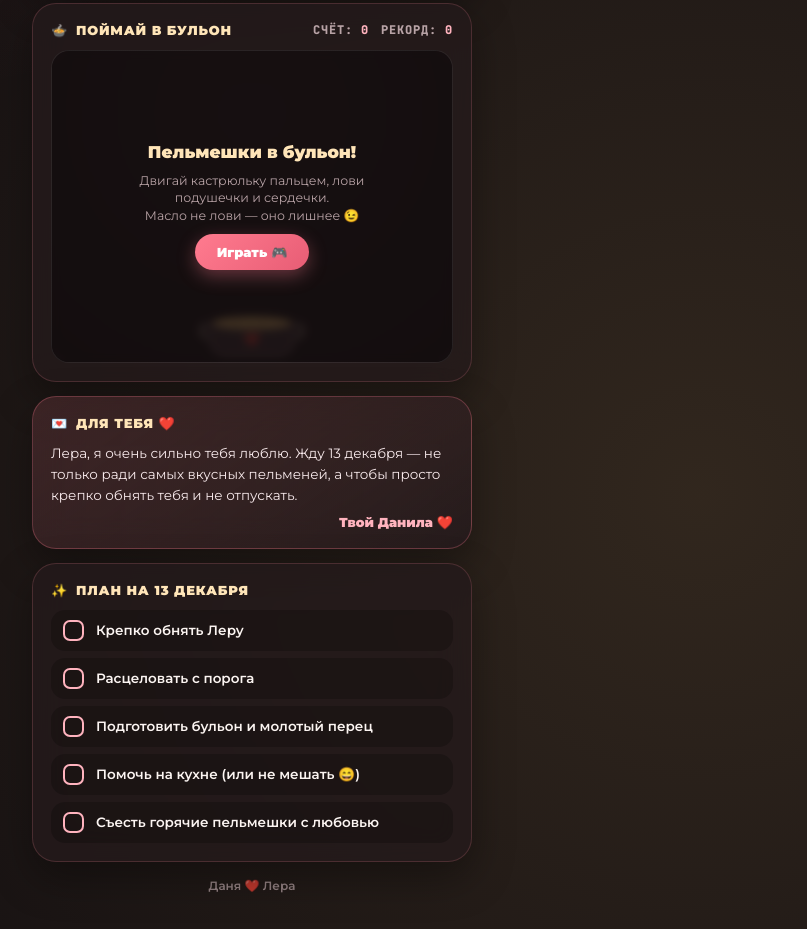
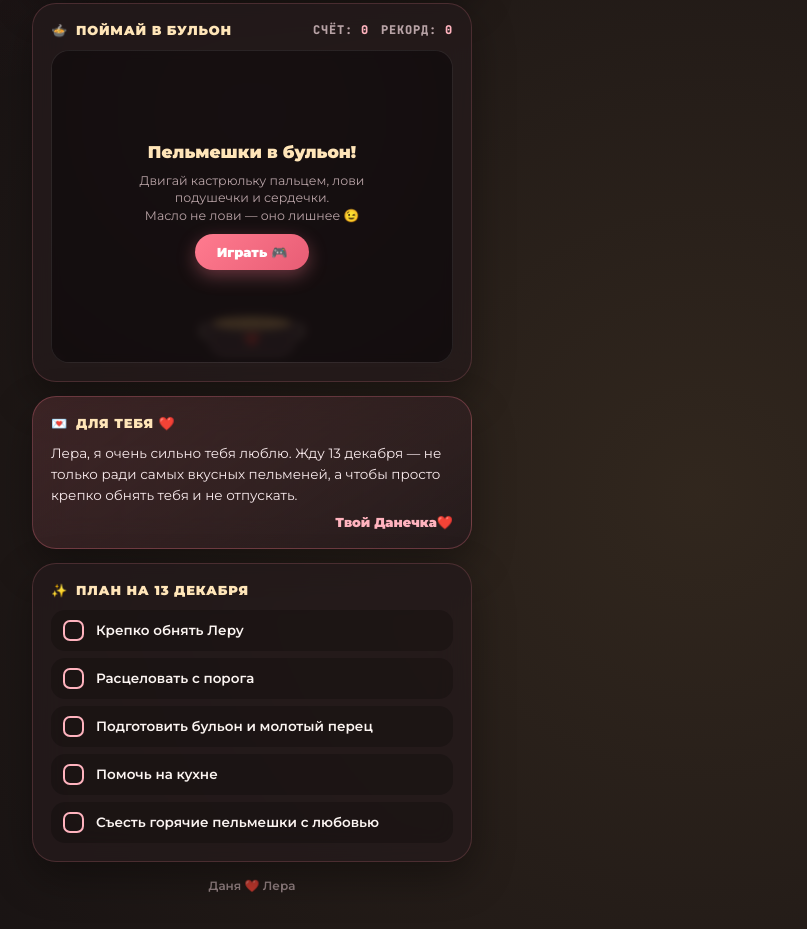
Before and after one commit to ghostiki/pelmeni, a plain HTML site: page index.html in a window 1280 px wide. Shown: the part 1047-1976 px from the top of the page, without its empty margins (388-1195 px from the left). Drawn offline with Linux system fonts and the light colour scheme.

Commit message:
Update index.html

```diff
--- a/index.html
+++ b/index.html
@@ -624,7 +624,7 @@
 
         <div class="header">
             <h1 id="main-title">Дней до пельменей от Леры</h1>
-            <p id="sub-title">Жду тебя, родная ❤️</p>
+            <p id="sub-title">Жду тебя, милая ❤️</p>
         </div>
 
         <!-- Интерактивный пельмень-подушечка -->
@@ -768,7 +768,7 @@
                 Лера, я очень сильно тебя люблю. Жду 13 декабря — не только ради самых вкусных пельменей, а чтобы просто крепко обнять тебя и не отпускать.
             </div>
             <div class="love-signature">
-                Твой Данила ❤️
+                Твой Данечка❤️
             </div>
         </div>
 
@@ -1281,7 +1281,7 @@
             { id: 'l1', text: 'Крепко обнять Леру' },
             { id: 'l2', text: 'Расцеловать с порога' },
             { id: 'l3_pepper', text: 'Подготовить бульон и молотый перец' },
-            { id: 'l4', text: 'Помочь на кухне (или не мешать 😄)' },
+            { id: 'l4', text: 'Помочь на кухне' },
             { id: 'l5', text: 'Съесть горячие пельмешки с любовью' }
         ];
 
```
